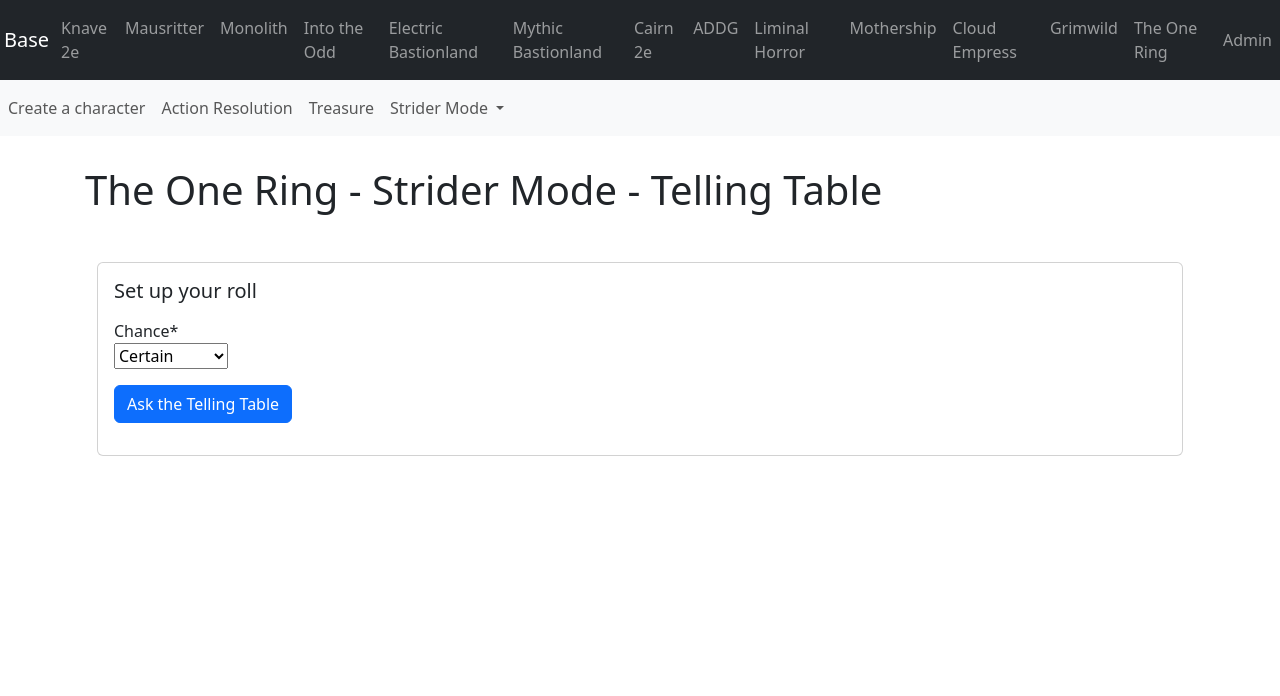
After one commit to philippe-lemaire/ttrpg_tools, a Django app: page /the-one-ring/strider-mode/telling-table in a window 1280 px wide. The commit adds this page. Shown: the top 696 px of the page. Run offline with Django 4.2, Linux system fonts and the light colour scheme; some libraries are stand-ins or nearby versions.

Commit message:
logic ok, just make it look nicer on the template

```diff
--- a/tor/forms.py
+++ b/tor/forms.py
@@ -50,3 +50,28 @@ class TreasureForm(forms.Form):
                 css_class="btn btn-primary mt-3",
             )
         )
+
+
+class StriderTellingTableForm(forms.Form):
+    choices = [
+        (1, "Certain"),
+        (2, "Likely"),
+        (3, "Middling"),
+        (4, "Doubtful"),
+        (5, "Unthinkable"),
+    ]
+    chance = forms.ChoiceField(choices=choices)
+
+    def __init__(self, *args, **kwargs):
+        super().__init__(*args, **kwargs)
+        self.helper = FormHelper(self)
+        self.helper.form_action = reverse("tor:strider_telling_table")
+        self.helper.form_method = "post"
+
+        self.helper.add_input(
+            Submit(
+                "submit",
+                "Ask the Telling Table",
+                css_class="btn btn-primary mt-3",
+            )
+        )
--- a/tor/templates/tor/base_tor.html
+++ b/tor/templates/tor/base_tor.html
@@ -14,6 +14,14 @@
       <li class="nav-item">
         <a class="nav-link" href="{% url 'tor:treasure' %}">Treasure</a>
       </li>
+      <li class="nav-item dropdown">
+          <a class="nav-link dropdown-toggle" href="#" id="navbarDropdownMenuLink" data-toggle="dropdown" aria-haspopup="true" aria-expanded="false">
+            Strider Mode
+          </a>
+          <div class="dropdown-menu" aria-labelledby="navbarDropdownMenuLink">
+            <a class="dropdown-item" href="{% url 'tor:strider_telling_table' %}">Telling Table</a>
+          </div>
+      </li>
     </ul>
   </div>
 </nav>
--- /dev/null
+++ b/tor/templates/tor/strider-telling-table.html
@@ -0,0 +1,36 @@
+{% extends "tor/base_tor.html" %}
+{% load crispy_forms_tags %}
+
+{% block title %}
+The One Ring - Strider Mode - Telling Table
+{% endblock %}
+
+{% block content %}
+<h1>The One Ring - Strider Mode - Telling Table</h1>
+
+
+
+<div class="container mt-5">
+  <div class="card mt-2">
+    <div class="card-body">
+      <h5 class="card-title">Set up your roll</h5>
+      <p class="card-text">{% crispy form form.helper %}</p>
+    </div>
+  </div>
+
+
+{% if roll_done %}
+  <div class="card mt-2">
+    <div class="card-header">
+      Roll Result
+    </div>
+    <div class="card-body">
+      <h5 class="card-title">Telling Table Answers</h5>
+      <p class="card-text">{{yes}}</p>
+      <p><button type="button" class="btn btn-primary">{{die}}</button></p>
+    </div>
+  </div>
+{% endif %}
+</div><!-- div container-->
+
+{% endblock content%}
--- a/tor/urls.py
+++ b/tor/urls.py
@@ -7,4 +7,9 @@ urlpatterns = [
     path("", views.TorIndexView.as_view(), name="index"),
     path("action-resolution", views.action_resolution_view, name="action_resolution"),
     path("treasure", views.treasure_hoard_view, name="treasure"),
+    path(
+        "strider-mode/telling-table",
+        views.strider_telling_table_view,
+        name="strider_telling_table",
+    ),
 ]
--- a/tor/views.py
+++ b/tor/views.py
@@ -1,6 +1,6 @@
 from django.shortcuts import render
 from django.views.generic import TemplateView
-from .forms import ActionResolutionForm, TreasureForm
+from .forms import ActionResolutionForm, TreasureForm, StriderTellingTableForm
 from .tor_dice_roller import roller, eye, gandalf, SuccessDie, FeatDie
 from .magical_treasure import MagicalTreasure
 
@@ -71,3 +71,26 @@ def treasure_hoard_view(request):
                 }
             )
     return render(request, template_name, context)
+
+
+def strider_telling_table_view(request):
+    form = StriderTellingTableForm(request.POST or None)
+    template_name = "tor/strider-telling-table.html"
+    context = {"form": form}
+    if request.method == "POST":
+        if form.is_valid():
+            chance = int(form.cleaned_data["chance"])
+            # view logic here
+            die = FeatDie()
+            if die.value == eye:
+                yes = False
+            elif die.value == gandalf:
+                yes = True
+            elif chance == 1:
+                yes = True
+            elif chance == 5:
+                yes = die.value == gandalf or die.value >= 10
+            else:
+                yes = die.value >= 2 * chance or die.value == gandalf
+            context.update({"yes": yes, "die": die, "roll_done": True})
+    return render(request, template_name, context)
```
